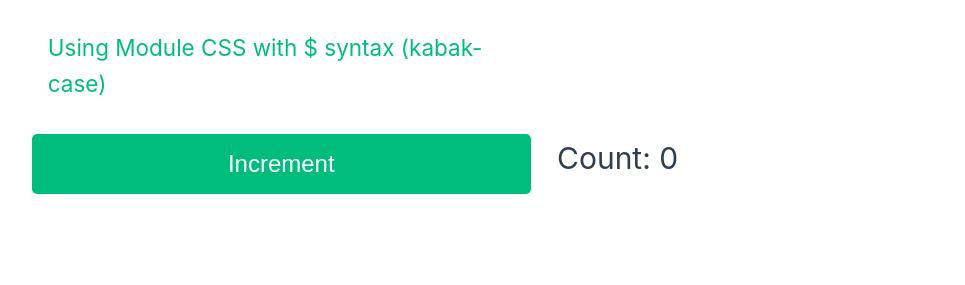
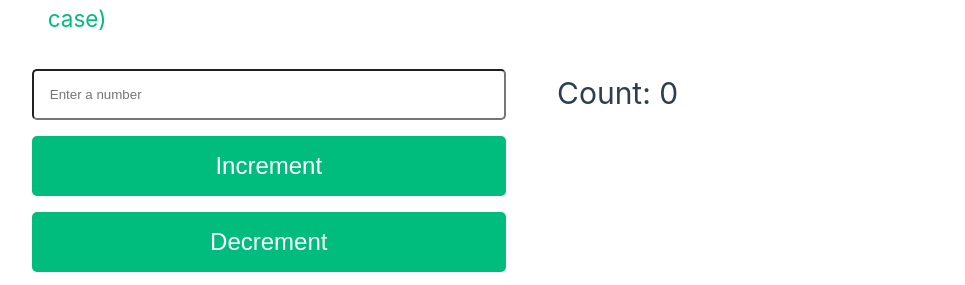
Before and after one commit to desuchan27/learning-vue, a Vue app: page / in a window 1280 px wide. Shown: the part 525-810 px from the top of the page, without its empty margins (83-1048 px from the left). Built offline with nearby package versions, Linux system fonts and the light colour scheme.

Commit message:
event with form

```diff
--- a/src/components/MyEvent.vue
+++ b/src/components/MyEvent.vue
@@ -2,18 +2,66 @@
 import { ref } from 'vue'
 
 const count = ref(0)
+const inputValue = ref('')
 
 const increment = () => {
-  count.value++
+  const value = Number(inputValue.value)
+  if (isNaN(value)) {
+    alert('Please enter a valid number')
+    return
+  }
+
+  count.value += value
+}
+
+const decrement = () => {
+  const value = Number(inputValue.value)
+  if (isNaN(value)) {
+    alert('Please enter a valid number')
+    return
+  }
+
+  count.value -= value
+}
+
+const submitHandler = (event) => {
+  event.preventDefault()
+
+  const value = Number(event.target[0].value)
+  if (isNaN(value)) {
+    alert('Please enter a valid number')
+    return
+  }
+
+  if (increment) {
+    count.value += value
+  }
+
+  if (decrement) {
+    count.value -= value
+  }
 }
 </script>
 
 <template>
-  <button @click="increment" class="global-box increment-button">Increment</button>
+  <div class="eventButtons">
+    <form @:submit="submitHandler">
+      <input v-model="inputValue" type="text" placeholder="Enter a number" class="global-box" />
+      <button @:click="increment" class="global-box increment-button">Increment</button>
+      <button @:click="decrement" class="global-box increment-button">Decrement</button>
+    </form>
+  </div>
   <h1>Count: {{ count }}</h1>
 </template>
 
 <style>
+.eventButtons {
+  display: flex;
+  justify-content: space-around;
+  gap: 1rem;
+  width: 95%;
+}
+
 .increment-button {
   border: 0;
   background-color: hsl(160, 100%, 37%);
```
